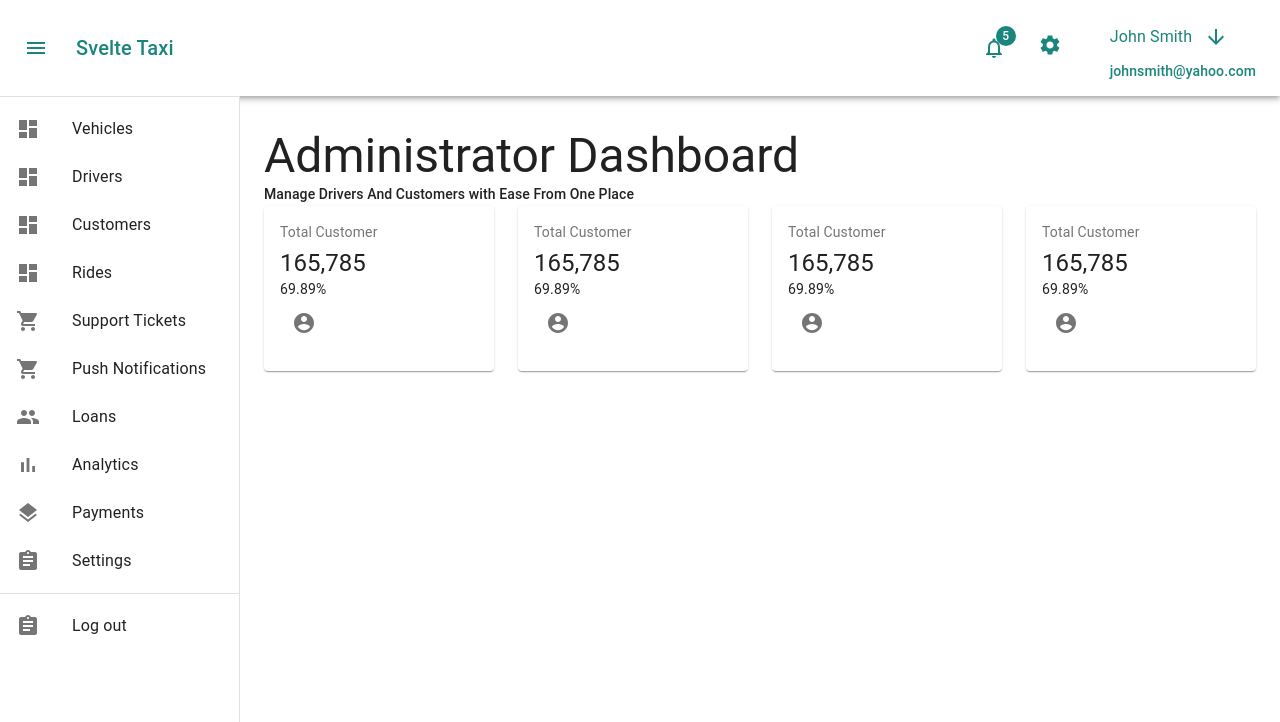
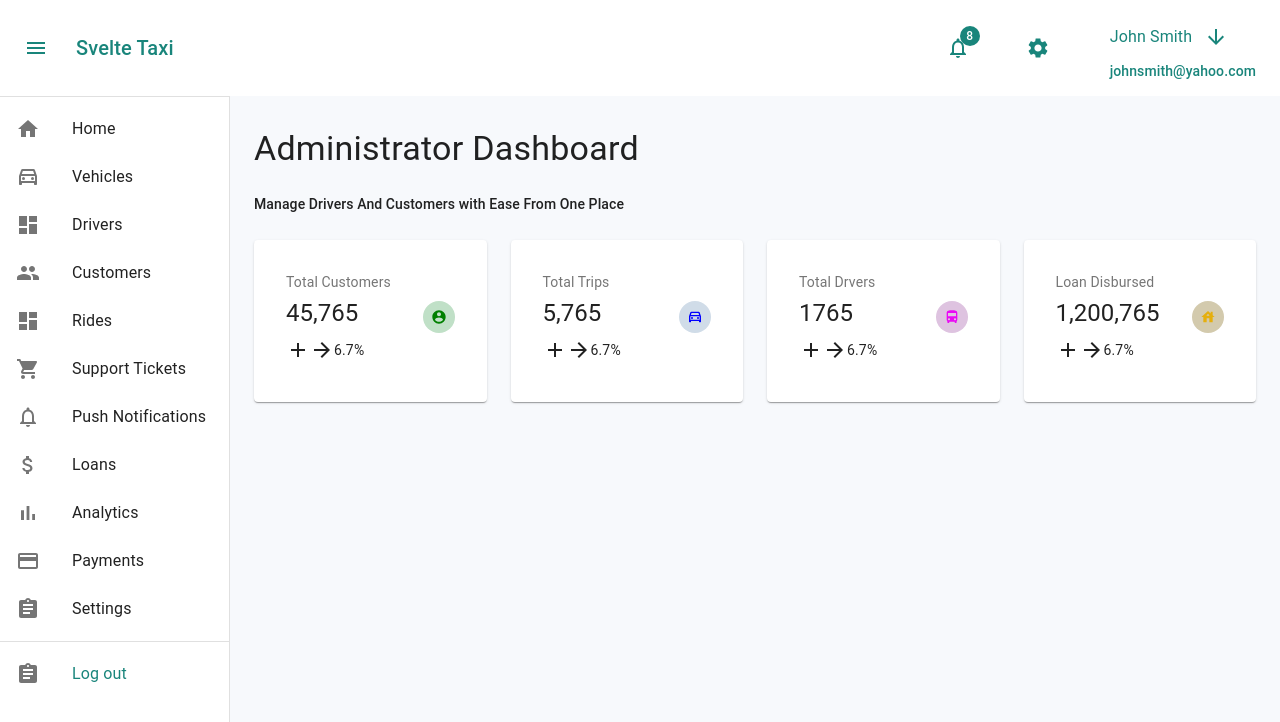
Before and after one commit to walosha/svelte_taxi, a React (Create React App) app: page /dashboard in a window 1280 px wide. Shown: the top 722 px of the page. Built offline with nearby package versions, Linux system fonts and the light colour scheme.

Commit message:
aaded grid and styling to  the card component icons and changed the main route to signIn page with no header

```diff
--- a/src/App.js
+++ b/src/App.js
@@ -1,15 +1,15 @@
 import React from "react";
-import { BrowserRouter as Router, Route } from "react-router-dom";
-import Header from "./components/header/header.component";
+import { BrowserRouter as Router, Route, Switch } from "react-router-dom";
 import SignIn from "./pages/login";
-import Dashboard from "./pages/dashBoard";
+import Account from "./pages/account";
 
 const App = () => {
   return (
     <Router>
-      <Header />
-      <Route exact path="/" component={SignIn}></Route>
-      <Route exact path="/dashboard" component={Dashboard}></Route>
+      <Switch>
+        <Route exact path="/" component={SignIn}></Route>
+        <Route path="/" component={Account}></Route>
+      </Switch>
     </Router>
   );
 };
--- /dev/null
+++ b/src/components/DashBoardInfoCard.jsx
@@ -0,0 +1,81 @@
+import React from "react";
+import { makeStyles } from "@material-ui/core/styles";
+import { Box } from "@material-ui/core";
+import Card from "@material-ui/core/Card";
+import Grid from "@material-ui/core/Grid";
+import CardContent from "@material-ui/core/CardContent";
+import Typography from "@material-ui/core/Typography";
+import { Add, ArrowForward } from "@material-ui/icons";
+
+const useStyles = makeStyles(theme => ({
+  MuiCardContent: {
+    display: "flex",
+    alignItems: "center"
+  },
+  card: {
+    minWidth: 150,
+    padding: theme.spacing(2)
+  },
+  title: {
+    fontSize: 14
+  },
+  textContent: {
+    flex: 2
+  },
+  indicator: {
+    display: "flex",
+    alignItems: "center"
+  },
+  iconContainer: {
+    borderRadius: 50,
+    padding: theme.spacing(1),
+    height: "2rem",
+    width: "2rem"
+  }
+}));
+
+export default function DashBoardInfoCard({
+  title,
+  amount,
+  icon,
+  colorDark,
+  colorLight,
+  percentChange
+}) {
+  const classes = useStyles();
+
+  return (
+    <Grid item xs={12} sm={6} md={3}>
+      <Card className={classes.card}>
+        <CardContent className={classes.MuiCardContent}>
+          <div className={classes.textContent}>
+            <Typography
+              className={classes.title}
+              color="textSecondary"
+              gutterBottom
+            >
+              {title}
+            </Typography>
+            <Typography gutterBottom variant="h5" component="h3">
+              {amount}
+            </Typography>
+            <div className={classes.indicator}>
+              <Add />
+              <ArrowForward />
+              <Typography variant="body2" component="p">
+                {`${percentChange}%`}
+              </Typography>
+            </div>
+          </div>
+          <Box
+            style={{ color: colorDark, background: colorLight }}
+            className={classes.iconContainer}
+            clone
+          >
+            {icon}
+          </Box>
+        </CardContent>
+      </Card>
+    </Grid>
+  );
+}
--- a/src/components/header/ListItems.js
+++ b/src/components/ListItems.jsx
@@ -1,19 +1,32 @@
 import React from "react";
+import Link from "@material-ui/core/Link";
 import ListItem from "@material-ui/core/ListItem";
 import ListItemIcon from "@material-ui/core/ListItemIcon";
 import ListItemText from "@material-ui/core/ListItemText";
 import DashboardIcon from "@material-ui/icons/Dashboard";
 import ShoppingCartIcon from "@material-ui/icons/ShoppingCart";
-import PeopleIcon from "@material-ui/icons/People";
+import {
+  Home,
+  DriveEtaOutlined,
+  People,
+  PaymentOutlined,
+  AttachMoney,
+  NotificationsNone
+} from "@material-ui/icons";
 import BarChartIcon from "@material-ui/icons/BarChart";
-import LayersIcon from "@material-ui/icons/Layers";
 import AssignmentIcon from "@material-ui/icons/Assignment";
 
 export const mainListItems = (
   <div>
     <ListItem button>
       <ListItemIcon>
-        <DashboardIcon />
+        <Home />
+      </ListItemIcon>
+      <ListItemText primary="Home" />
+    </ListItem>
+    <ListItem button>
+      <ListItemIcon>
+        <DriveEtaOutlined />
       </ListItemIcon>
       <ListItemText primary="Vehicles" />
     </ListItem>
@@ -25,7 +38,7 @@ export const mainListItems = (
     </ListItem>
     <ListItem button>
       <ListItemIcon>
-        <DashboardIcon />
+        <People />
       </ListItemIcon>
       <ListItemText primary="Customers" />
     </ListItem>
@@ -43,13 +56,13 @@ export const mainListItems = (
     </ListItem>
     <ListItem button>
       <ListItemIcon>
-        <ShoppingCartIcon />
+        <NotificationsNone />
       </ListItemIcon>
       <ListItemText primary="Push Notifications" />
     </ListItem>
     <ListItem button>
       <ListItemIcon>
-        <PeopleIcon />
+        <AttachMoney />
       </ListItemIcon>
       <ListItemText primary="Loans" />
     </ListItem>
@@ -61,7 +74,7 @@ export const mainListItems = (
     </ListItem>
     <ListItem button>
       <ListItemIcon>
-        <LayersIcon />
+        <PaymentOutlined />
       </ListItemIcon>
       <ListItemText primary="Payments" />
     </ListItem>
@@ -75,10 +88,12 @@ export const mainListItems = (
 );
 
 export const secondaryListItems = (
+  <Link color="primary" href="/">
     <ListItem button>
       <ListItemIcon>
         <AssignmentIcon />
       </ListItemIcon>
       <ListItemText primary="Log out" />
     </ListItem>
+  </Link>
 );
--- a/src/components/header/header.component.jsx
+++ b/src/components/header.component.jsx
@@ -52,6 +52,7 @@ export default function Header() {
           >
             <MenuIcon />
           </IconButton>
+
           <Typography
             className={classes.title}
             color="primary"
@@ -60,11 +61,16 @@ export default function Header() {
           >
             Svelte Taxi
           </Typography>
+
           <Box style={{ marginLeft: "auto" }}>
-            <BellNotificationIcon isSignedIn={true} notificationCount="5" />
+            <IconButton>
+              <BellNotificationIcon isSignedIn={true} notificationCount="8" />
+            </IconButton>
           </Box>
           <Box style={{ marginLeft: "2rem" }}>
-            <SettingIcon isSignedIn={true} />
+            <IconButton>
+              <SettingIcon isSignedIn={true} />
+            </IconButton>
           </Box>
           <Box
             display={{ xs: "none", sm: "block" }}
--- a/src/components/header/DashBoardInfoCard.jsx
+++ /dev/null
@@ -1,49 +0,0 @@
-import React from "react";
-import { makeStyles } from "@material-ui/core/styles";
-import Card from "@material-ui/core/Card";
-import Grid from "@material-ui/core/Grid";
-import CardContent from "@material-ui/core/CardContent";
-import Typography from "@material-ui/core/Typography";
-import { AccountCircleRounded } from "@material-ui/icons";
-import IconButton from "@material-ui/core/IconButton";
-
-const useStyles = makeStyles({
-  card: {
-    minWidth: 150
-  },
-  title: {
-    fontSize: 14
-  },
-  pos: {
-    marginBottom: 12
-  }
-});
-
-export default function DashBoardInfoCard() {
-  const classes = useStyles();
-
-  return (
-    <Grid item xs={12} sm={6} md={3}>
-      <Card className={classes.card}>
-        <CardContent>
-          <Typography
-            className={classes.title}
-            color="textSecondary"
-            gutterBottom
-          >
-            Total Customer
-          </Typography>
-          <Typography variant="h5" component="h3">
-            165,785
-          </Typography>
-          <Typography variant="body2" component="p">
-            69.89%
-          </Typography>
-          <IconButton>
-            <AccountCircleRounded />
-          </IconButton>
-        </CardContent>
-      </Card>{" "}
-    </Grid>
-  );
-}
--- /dev/null
+++ b/src/data/cardData.js
@@ -0,0 +1,42 @@
+import React from "react";
+import {
+  AccountCircleRounded,
+  DirectionsBus,
+  DriveEtaOutlined,
+  House
+} from "@material-ui/icons";
+
+export const cardData = [
+  {
+    title: "Total Customers",
+    amount: "45,765",
+    percentChange: 6.7,
+    icon: <AccountCircleRounded />,
+    colorDark: "green",
+    colorLight: "#c0e0c7"
+  },
+  {
+    title: "Total Trips",
+    amount: "5,765",
+    percentChange: 6.7,
+    icon: <DriveEtaOutlined />,
+    colorDark: "blue",
+    colorLight: "#d0dce8"
+  },
+  {
+    title: "Total Drvers",
+    amount: "1765",
+    percentChange: 6.7,
+    icon: <DirectionsBus />,
+    colorDark: "#e909f4",
+    colorLight: "#dec3e0"
+  },
+  {
+    title: "Loan Disbursed",
+    amount: "1,200,765",
+    percentChange: 6.7,
+    icon: <House />,
+    colorDark: "#e5af0d",
+    colorLight: "#d3caad"
+  }
+];
--- /dev/null
+++ b/src/pages/account.js
@@ -0,0 +1,17 @@
+import React from "react";
+import { Route, Switch } from "react-router-dom";
+import Dashboard from "./dashBoard";
+import Header from "../components/header.component";
+
+function Account() {
+  return (
+    <>
+      <Header />
+      <Switch>
+        <Route path="/dashboard" component={Dashboard}></Route>
+      </Switch>
+    </>
+  );
+}
+
+export default Account;
--- a/src/pages/dashBoard.jsx
+++ b/src/pages/dashBoard.jsx
@@ -9,13 +9,11 @@ import {
   List,
   Container
 } from "@material-ui/core";
-import DashBoardInfoCard from "../components/header/DashBoardInfoCard";
-import {
-  mainListItems,
-  secondaryListItems
-} from "../components/header/ListItems";
+import DashBoardInfoCard from "../components/DashBoardInfoCard";
+import { mainListItems, secondaryListItems } from "../components/ListItems";
+import { cardData } from ".././data/cardData";
 
-const drawerWidth = 240;
+const drawerWidth = 230;
 
 const useStyles = makeStyles(theme => ({
   root: {
@@ -33,7 +31,8 @@ const useStyles = makeStyles(theme => ({
   content: {
     flexGrow: 1,
     height: "100vh",
-    overflow: "auto"
+    overflow: "auto",
+    background: "#f7f9fc"
   },
   container: {
     paddingTop: theme.spacing(4),
@@ -59,15 +58,18 @@ export default function DashBoard() {
       </Drawer>
       <main className={classes.content}>
         <Container maxWidth="lg" className={classes.container}>
-          <Typography variant="h3">Administrator Dashboard</Typography>
-          <Typography variant="subtitle2">
-            Manage Drivers And Customers with Ease From One Place
-          </Typography>
           <Grid container spacing={3}>
-            <DashBoardInfoCard />
-            <DashBoardInfoCard />
-            <DashBoardInfoCard />
-            <DashBoardInfoCard />
+            <Grid item xs={12}>
+              <Typography variant="h4">Administrator Dashboard</Typography>
+            </Grid>
+            <Grid item xs={12}>
+              <Typography variant="subtitle2">
+                Manage Drivers And Customers with Ease From One Place
+              </Typography>
+            </Grid>
+            {cardData.map((data, idx) => (
+              <DashBoardInfoCard key={idx} {...data} />
+            ))}
           </Grid>
         </Container>
       </main>
```
Also changed, not shown: src/components/BellNotificationIcon.jsx (renamed from src/components/header/BellNotificationIcon.jsx), src/components/SettingsIcon.jsx (renamed from src/components/header/SettingsIcon.jsx). Lines whose indentation alone changed are shown as unchanged.
